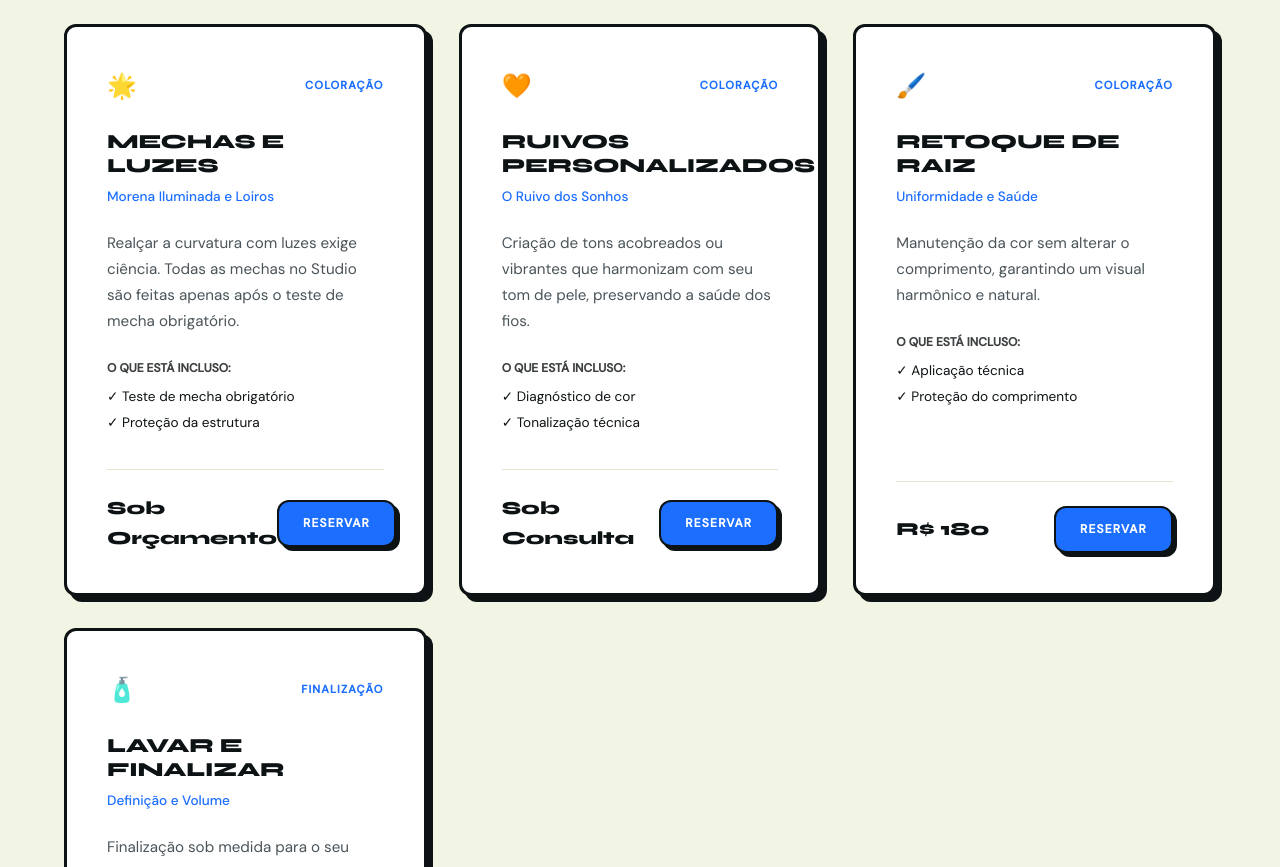
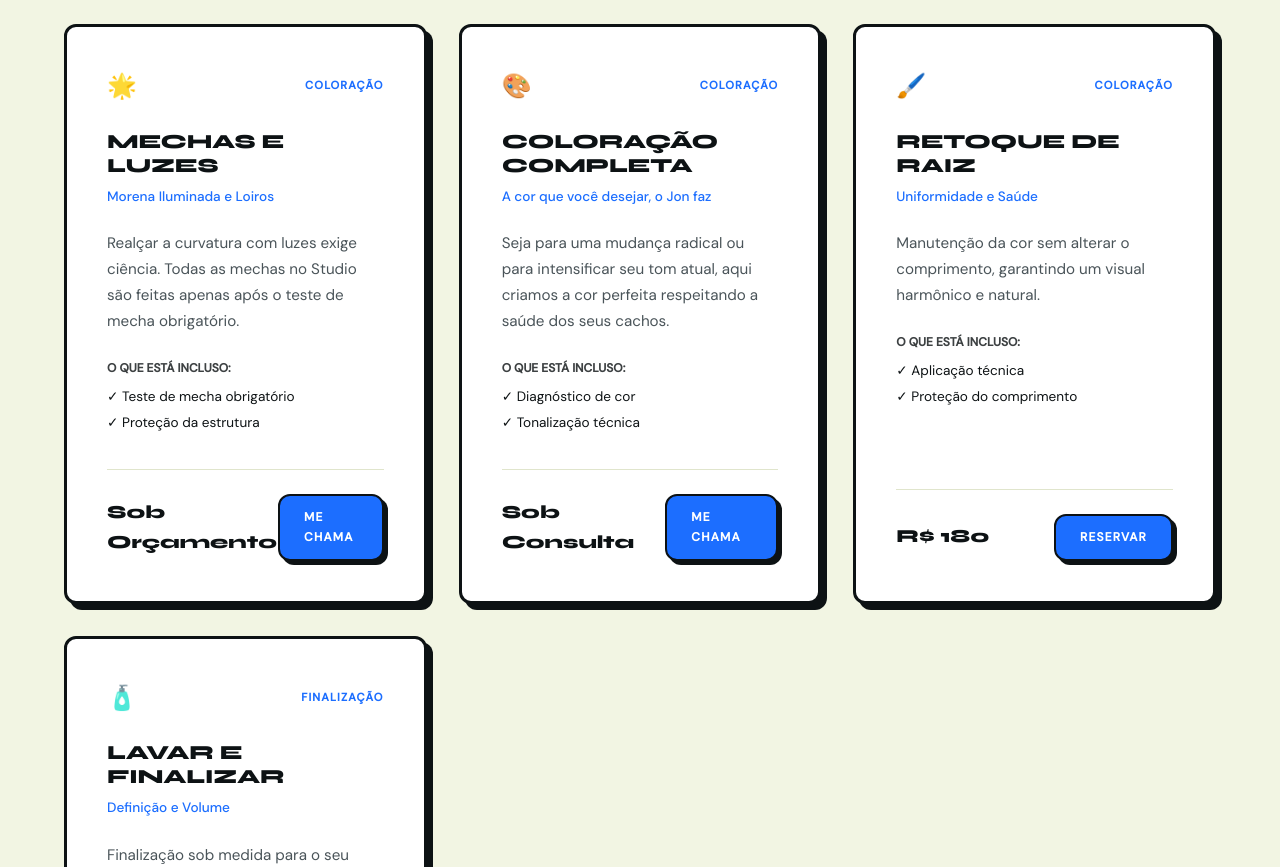
Before and after one commit to jonatanjunior13-max/ojonquecortou, a React (Vite) app: page /servicos in a window 1280 px wide. Shown: the part 1880-2747 px from the top of the page. Built offline with nearby package versions, Linux system fonts and the light colour scheme.

Commit message:
feat: atualizados serviços de coloração e rótulos de botões

```diff
--- a/src/pages/ServicesPage.jsx
+++ b/src/pages/ServicesPage.jsx
@@ -84,17 +84,19 @@ const services = [
     price: 'Sob Orçamento',
     includes: ['Teste de mecha obrigatório', 'Proteção da estrutura'],
     cta: WA_BASE + encodeURIComponent('Olá! Gostaria de um orçamento para mechas e luzes.'),
+    btnLabel: 'Me chama',
   },
   {
     id: 12,
-    emoji: '🧡',
+    emoji: '🎨',
     category: 'Coloração',
-    name: 'Ruivos Personalizados',
-    tagline: 'O Ruivo dos Sonhos',
-    description: 'Criação de tons acobreados ou vibrantes que harmonizam com seu tom de pele, preservando a saúde dos fios.',
+    name: 'Coloração Completa',
+    tagline: 'A cor que você desejar, o Jon faz',
+    description: 'Seja para uma mudança radical ou para intensificar seu tom atual, aqui criamos a cor perfeita respeitando a saúde dos seus cachos.',
     price: 'Sob Consulta',
     includes: ['Diagnóstico de cor', 'Tonalização técnica'],
-    cta: WA_BASE + encodeURIComponent('Olá! Gostaria de um orçamento para Ruivo Personalizado.'),
+    cta: WA_BASE + encodeURIComponent('Olá! Gostaria de um orçamento para Coloração Completa.'),
+    btnLabel: 'Me chama',
   },
   {
     id: 11,
@@ -182,7 +184,7 @@ const ServicesPage = () => {
                 <div className="sdc-footer">
                   <span className="sdc-price">{service.price}</span>
                   <a href={service.cta} target="_blank" rel="noreferrer" className="btn btn-primary">
-                    Reservar
+                    {service.btnLabel || 'Reservar'}
                   </a>
                 </div>
               </div>
```
